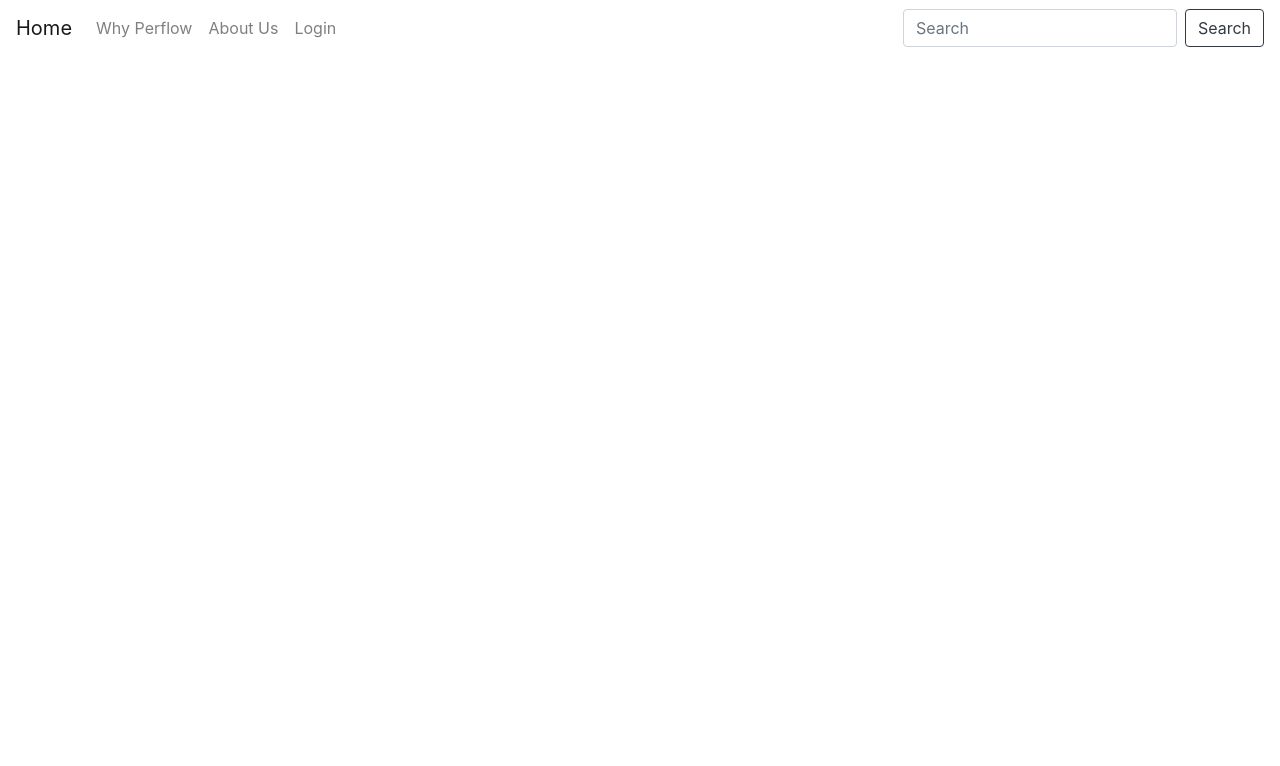
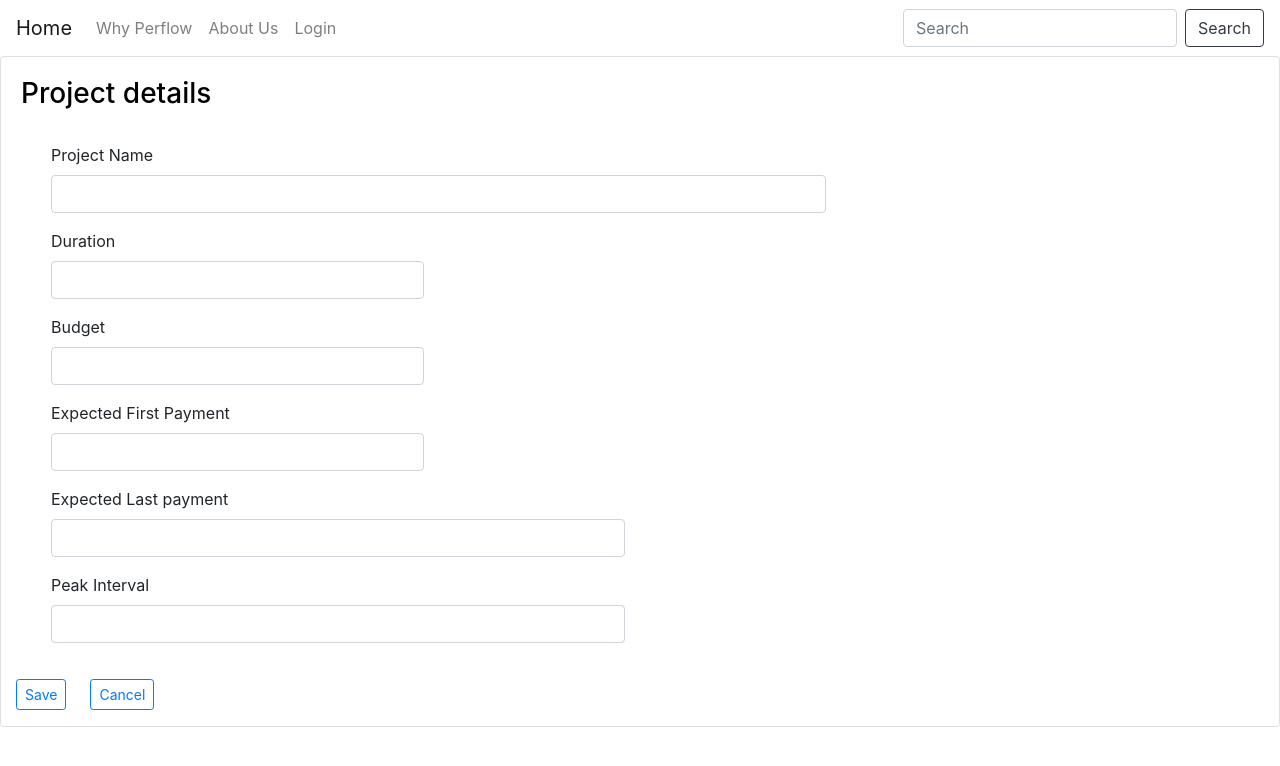
Before and after one commit to pratima-shegokar/perflow, a React (Create React App) app in the folder frontend/: page /EditProject in a window 1280 px wide. Shown: the top 766 px of the page. Built offline with nearby package versions, Linux system fonts and the light colour scheme.

Commit message:
Added an initial version of the project editing functionality

```diff
--- a/frontend/src/App.css
+++ b/frontend/src/App.css
@@ -60,7 +60,7 @@
   padding-bottom: 0px;
 }
 
-h1, h2, h3, h4, p{
+h1, h2, h3, h4 {
   color: white;
 }
 
@@ -77,9 +77,9 @@ p.part2, p.part3 {
   background: rgb(31,36,62);
   background: radial-gradient(circle, rgba(31,36,62,1) 0%, rgba(25,34,49,1) 100%);
   padding-top: 30px;
-  //padding-right: 30px;
+  padding-right: 30px;
   padding-bottom: 0px;
-  //padding-left: 30px;
+  padding-left: 30px;
   margin-bottom: 0px;
 }
 
--- a/frontend/src/App.js
+++ b/frontend/src/App.js
@@ -5,7 +5,8 @@ import Home from './components/Home/Home'
 import MyProjects from './components/Projects/MyProject';
 import WhyPerflow from './components/WhyPerflow/WhyPerflow';
 
-import ProjPanel from './components/ProjPanel';
+import ProjPanel from './components/ProjectPanel/ProjPanel';
+import EditProject from './components/ProjectPanel/EditProject';
 
 import Navbar from './components/Navbar';
 
@@ -29,7 +30,7 @@ function App() {
                     <Route path="/" component={App}>
                         <Route path="/MyProjects" component={MyProjects} />
                         <Route path="/ProjectForm" component={ProjectsPage} />
-                        <Route path="/ProjPanel" component={ProjPanel} />
+
                     </Route>
                 </Switch>
             </div>
@@ -39,14 +40,16 @@ function App() {
     const defaultRouter = (
         <Router>
             <Navbar/>
-            <div className="container mt-5">
+
                     <Route path="/" component={App}>
                         <Route path="/Homepage" component={Home} />
                         <Route path="/WhyPerflow" component={WhyPerflow} />
                         <Route path="/LoginPage" component={LoginPage} />
                         <Route path="/RegistrationPage" component={RegistrationPage}/>
+                        <Route path="/ProjPanel" component={ProjPanel} />
+                        <Route path="/EditProject" component={EditProject} />
                     </Route>
-            </div>
+
         </Router>
     );
     return (loggedIn ? loggedInRouter : defaultRouter);
--- /dev/null
+++ b/frontend/src/components/ProjectPanel/EditProject.js
@@ -0,0 +1,108 @@
+import React, { Component } from 'react';
+
+function EditProject({ onSubmit }) {
+    console.log(onSubmit)
+
+    const [projectName, setProjectName] = React.useState("");
+    const [duration, setDuration] = React.useState("");
+    const [budget, setBudget] = React.useState("");
+    const [expectedFP, setFP] = React.useState("");
+    const [expectedLP, setLP] = React.useState("");
+    const [PeakInterval, setPeakInterval] = React.useState("");
+
+    const handleSubmit = () => {
+        // Invoke the passed in event callback
+        onSubmit({
+            projectName: projectName,
+            duration: duration,
+            budget: budget,
+            expectedFP: expectedFP,
+            expectedLP: expectedLP,
+            PeakInterval: PeakInterval
+        });
+    }
+
+    return (
+        <div className="card">
+            <div className="card-body">
+                <h3 style={{ color: "black" }}>Project details</h3>
+                <br></br>
+                <div>
+                    <div class="container-fluid">
+
+                        <div className="form-group col-md-8">
+                            <label>Project Name</label>
+                            <input
+                                type="text"
+                                className="form-control"
+                                value={projectName}
+                                onChange={e => setProjectName(e.target.value)} />
+                            </div>
+                            <div className="form-group col-md-4">
+                                <label>Duration</label>
+                                <input
+                                    type="text"
+                                    className="form-control"
+                                    value={duration}
+                                    onChange={e => setDuration(e.target.value)} />
+                            </div>
+                            <div className="form-group col-md-4">
+                                <label>Budget</label>
+                                <input
+                                    type="text"
+                                    className="form-control"
+                                    value={budget}
+                                    onChange={e => setBudget(e.target.value)} />
+                            </div>
+                            <div className="form-group col-md-4">
+                                <label>Expected First Payment</label>
+                                <input
+                                    type="text"
+
+                                    className="form-control"
+                                    value={expectedFP}
+                                    onChange={e => setFP(e.target.value)} />
+                            </div>
+                            <div className="form-group col-md-6">
+                                <label>Expected Last payment</label>
+                                <input
+                                    type="text"
+
+                                    className="form-control"
+                                    value={expectedLP}
+                                    onChange={e => setLP(e.target.value)} />
+                            </div>
+                            <div className="form-group col-md-6">
+                                <label>Peak Interval</label>
+                                <input
+                                    type="text"
+
+                                    className="form-control"
+                                    value={PeakInterval}
+                                    onChange={e => setPeakInterval(e.target.value)} />
+                            </div>
+                        </div>
+                    </div>
+                </div>
+
+
+
+                <div class="container-fluid">
+                    <div className="form-group">
+                        <button
+                            className="btn btn-outline-primary btn-sm "
+                            onClick={handleSubmit}>
+                            Save
+                                </button>
+
+                        <a href="/ProjPanel" className="btn btn-outline-primary btn-sm ml-4" role="button">Cancel</a>
+                    </div>
+                </div>
+            </div>
+
+
+
+    )
+}
+
+export default EditProject;
```
Also changed, not shown: frontend/src/components/ProjectPanel/ProjPanel.js (renamed from frontend/src/components/ProjPanel.js).
